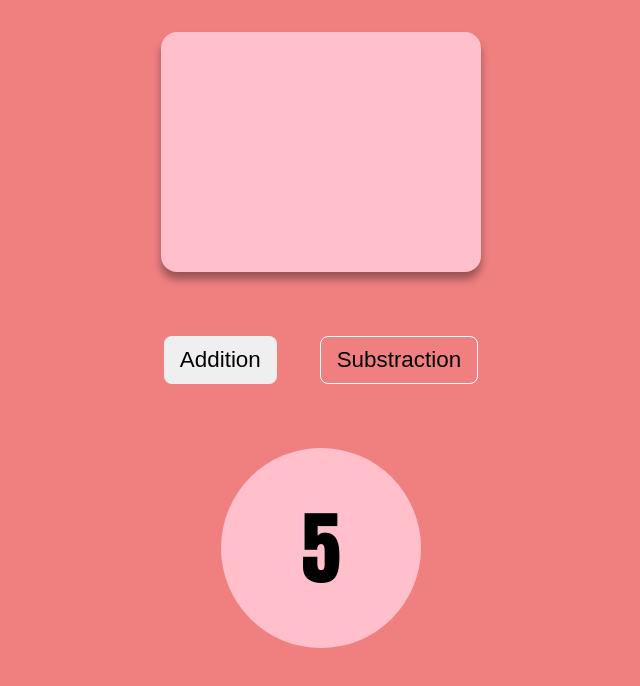
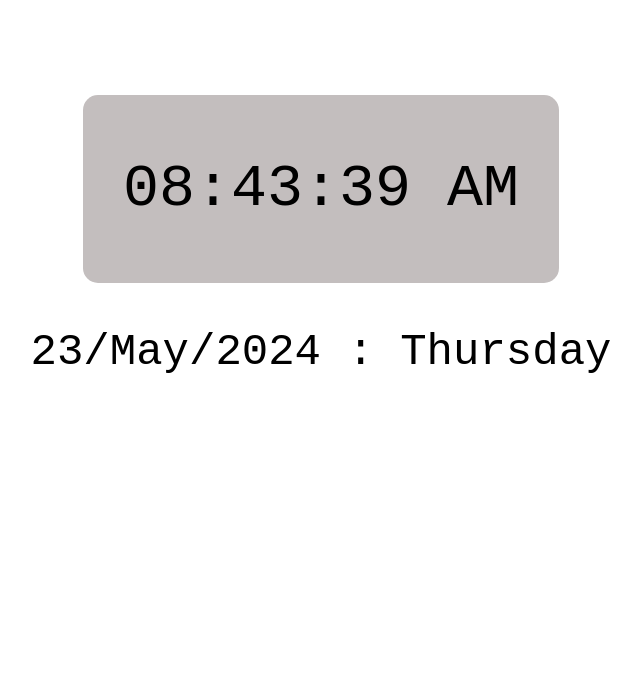
Before and after one commit to Shivasinghrathour/addition-and-subscription-function-java, a plain HTML site: page index.html in a window 1280 px wide. Shown: the whole page, without its empty margins (319-959 px from the left). Drawn offline with Linux system fonts and the light colour scheme.

Commit message:
date and time fuction is done

```diff
--- a/index.html
+++ b/index.html
@@ -1,24 +1,21 @@
 <!DOCTYPE html>
 <html lang="en">
-<head>
-    <meta charset="UTF-8">
-    <meta name="viewport" content="width=device-width, initial-scale=1.0">
+  <head>
+    <meta charset="UTF-8" />
+    <meta name="viewport" content="width=device-width, initial-scale=1.0" />
     <title>Learing JavaScript</title>
-    <link rel="stylesheet" href="style.css">
-</head>
+    <link rel="stylesheet" href="style.css" />
+  </head>
 
-<body>
-    <div id="main">
-        <div id="res-section">
-            <div id="res"></div>
-        </div>
-        <div id="btn">
-            <button id="btn-one">Addition</button>
-            <button id="btn-two">Substraction</button>
-        </div>
-        <div id="timer"></div>
+  <body>
+    <div id="clock">
+      <p>05:30:00</p>
+
+    </div>
+    <div id="date">
+      <p id="datee">23/05/2024 Thursday </p>
 
     </div>
     <script src="script.js"></script>
-</body>
+  </body>
 </html>
--- a/script.js
+++ b/script.js
@@ -1,29 +1,53 @@
-let result = document.querySelector("#res")
-let add = document.querySelector("#btn-one")
-let minus = document.querySelector("#btn-two")
-let timer = document.querySelector("#timer")
-let num = 0;
+function updateClock() {
+  let nowTime = new Date();
+  let hours = nowTime.getHours();
+  let minuts = nowTime.getMinutes();
+  let seconds = nowTime.getSeconds();
+  let time = "AM";
 
-add.addEventListener("click", function(){
-    let newnum = ++num;
-    result.textContent = newnum;
-    console.log(newnum);
+  if( hours >= 12 ){
+    time = "PM"
+  }
 
-})
-minus.addEventListener("click", function(){
-    let newnum = --num;
-    result.textContent = newnum;
-    console.log(newnum);
+  if(hours==0){
+    hours = 12;
+  } else if (hours > 12){
+    hours = hours- 12;
+  }
 
-})
+  hours = hours < 10 ? "0" + hours : hours;
+  minuts = minuts < 10 ? "0" + minuts : minuts;
+  seconds = seconds < 10 ? "0" + seconds : seconds;
 
-let count = 10;
-let counter = setInterval(function (){
-    count--;
-    timer.textContent = count;
-    if(count ===0){
-        clearInterval(counter);
-        alert("Time up!")
+  let currentTime = `${hours}:${minuts}:${seconds} ${time}`;
 
-    }
-}, 1000)
+  let showTime = document.querySelector("p");
+  showTime.textContent = currentTime;
+}
+setInterval(updateClock, 1000);
+updateClock();
+
+function date (){
+    let Currentday = new Date();
+    let day = Currentday.getDay();
+    console.log(day)
+    let currentDate = Currentday.getDate();
+    let year = Currentday.getFullYear();
+    let month = Currentday.getMonth();
+    console.log(month);
+
+    let months = ["Jan", "Fab", "Mar", "apr", "May", "jun"]
+    month = months[month]
+
+    let days = ["Sunday", "Monday", "Tuesday", "Wednesday", "Thursday", "Friday", "Saturaday"];
+    day = days[day]
+    console.log(day)
+
+
+    let= showdate = `${currentDate}/${month}/${year} : ${day}`
+
+    let show = document.querySelector("#datee");
+
+    show.textContent = showdate;
+}
+date();
--- a/style.css
+++ b/style.css
@@ -1,88 +1,28 @@
-* {
-  padding: 0vh;
-  margin: 0vh;
-  font-family: Impact, Haettenschweiler, "Arial Narrow Bold", sans-serif;
+#clock {
+  background-color: rgb(195, 190, 190);
+  padding: 0 40px;
+  display: flex;
+  border-radius: 15px;
 }
 body {
-  background-color: lightcoral;
-
-
+  height: 500px;
+  justify-content: center;
+  display: flex;
+  align-items: center;
+  flex-direction: column;
 }
-#main {
-  flex-direction: column;
+#clock p {
+  justify-content: center;
+  font-weight: lighter;
   display: flex;
-  height: 85vh;
-  justify-content: space-around;
   align-items: center;
-
+  font-size: 60px;
+  font-family: "Courier New", Courier, monospace;
 }
-#res-section {
-  height: 30vh;
-  width: 40vh;
-  background-color: pink;
-  box-shadow: 0vh 0.9vh 1vh rgba(0, 0, 0, 0.364);
-  border-radius: 2vh;
-  display: flex;
-  flex-direction: column;
-  justify-content: center;
-
-  justify-content: center;
-  align-items: center;
-}
-#res {
-  font-size: 15vh;
-}
-#btn {
-  width: 50vh;
-  display: flex;
-  justify-content: space-evenly;
-}
-#btn-one {
-  height: 6vh;
-  padding: 0 2vh;
-  font-size: 2.8vh;
-  font-family: sans-serif;
-  color: black;
-  border-radius: 1vh;
-  border: none;
-}
-#btn-one:hover {
-  height: 6vh;
-  padding: 0 2vh;
-  font-size: 2.8vh;
-  font-family: sans-serif;
-  color: black;
-  border: 0.2vh solid white;
-  background-color: lightcoral;
-  border-radius: 1vh;
-}
-#btn-two {
-  height: 6vh;
-  padding: 0 2vh;
-  font-size: 2.8vh;
-  font-family: sans-serif;
-  color: black;
-  border: 0.2vh solid white;
-  background-color: lightcoral;
-  border-radius: 1vh;
-}
-#btn-two:hover {
-  height: 6vh;
-  padding: 0 2vh;
-  font-size: 2.8vh;
-  font-family: sans-serif;
-  color: black;
-  background-color: white;
-  border-radius: 1vh;
-  border: none;
-}
-#timer {
-  height: 25vh;
-  background-color: pink;
-  width: 25vh;
-  border-radius: 50%;
-  font-size: 10vh;
+#date {
   display: flex;
   justify-content: center;
   align-items: center;
+  font-size: 44px;
+  font-family: 'Courier New', Courier, monospace;
 }
```
